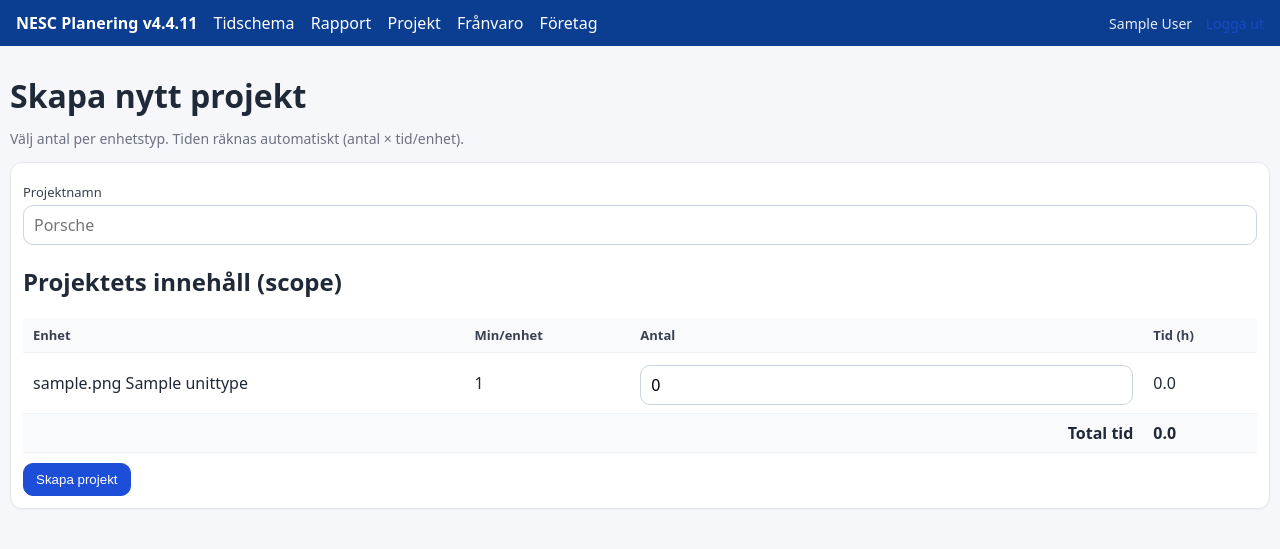
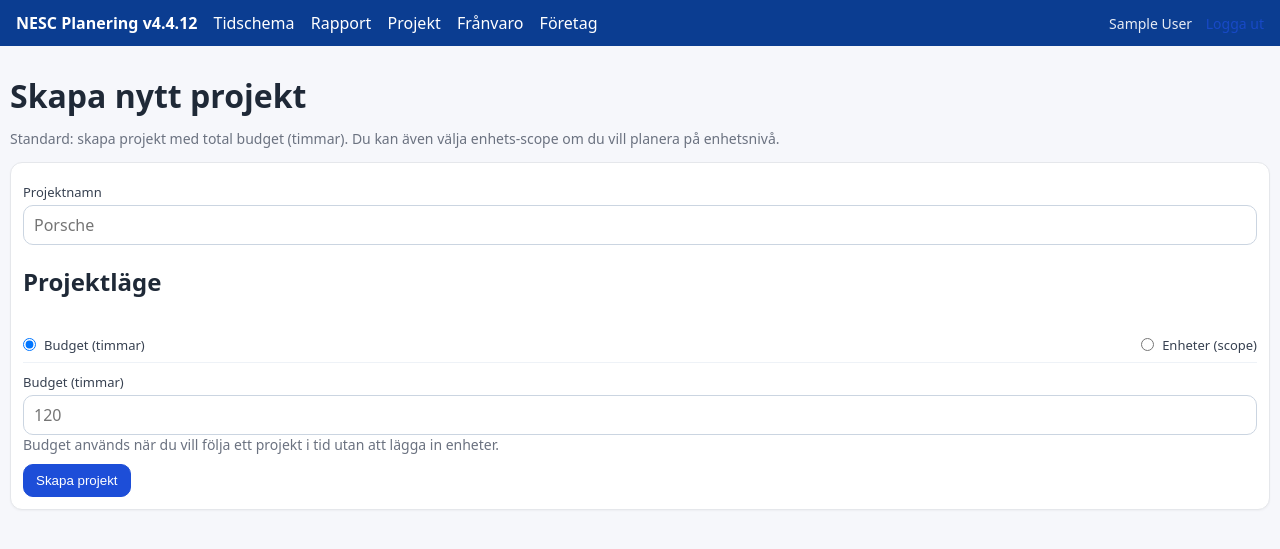
Before and after one commit to NescAdmin/nesc-planering, a FastAPI app: page /projects/new in a window 1280 px wide. Shown: the top 549 px of the page. Run offline with FastAPI, Linux system fonts and the light colour scheme; the visitor is signed in with stand-in values (Sample User, id 1); tables that the repository leaves empty hold one stand-in row (values such as "Sample post").

Commit message:
Add files via upload

```diff
--- a/planner_mvp/app/db.py
+++ b/planner_mvp/app/db.py
@@ -59,6 +59,10 @@ def init_db() -> None:
 
                 # Project
                 conn.execute(text("ALTER TABLE IF EXISTS project ADD COLUMN IF NOT EXISTS status VARCHAR DEFAULT 'active'"))
+                conn.execute(text("ALTER TABLE IF EXISTS project ADD COLUMN IF NOT EXISTS budget_minutes INTEGER DEFAULT 0"))
+
+                # Company name must be unique (case-insensitive)
+                conn.execute(text("CREATE UNIQUE INDEX IF NOT EXISTS ux_company_name_lower ON company (lower(name))"))
 
                 # WorkItem
                 conn.execute(text("ALTER TABLE IF EXISTS workitem ADD COLUMN IF NOT EXISTS deadline TIMESTAMP"))
--- a/planner_mvp/app/main.py
+++ b/planner_mvp/app/main.py
@@ -28,7 +28,7 @@ from .models import (
 )
 
 APP_NAME = "NESC Planering"
-APP_VERSION = "v4.4.11"
+APP_VERSION = "v4.4.12"
 
 app = FastAPI(title=APP_NAME)
 app.mount("/static", StaticFiles(directory="app/static"), name="static")
@@ -340,6 +340,13 @@ def _week_start(d: date) -> date:
     return d - timedelta(days=d.weekday())
 
 
+def _week_bucket(d: date) -> Tuple[date, date]:
+    """Return (start,end) for the work-week bucket (Mon–Fri) containing d."""
+    s = _week_start(d)
+    e = s + timedelta(days=4)
+    return s, e
+
+
 def _month_start(d: date) -> date:
     return d.replace(day=1)
 
@@ -460,8 +467,11 @@ def _allocations_in_range(session, company_id: int, start: date, end: date) -> L
 
 
 def _project_totals(session, project_id: int) -> int:
+    p = session.get(Project, int(project_id))
+    if p is not None and int(getattr(p, "budget_minutes", 0) or 0) > 0:
+        return int(getattr(p, "budget_minutes", 0) or 0)
     items = session.exec(select(WorkItem).where(WorkItem.project_id == project_id)).all()
-    return sum(i.total_minutes for i in items)
+    return sum(int(i.total_minutes or 0) for i in items)
 
 def _workday_minutes(person: Person) -> int:
     # Treat 08:00–17:00 as 8h/day by default (60 min lunch)
@@ -1260,6 +1270,8 @@ def _pick_color(n: int) -> str:
 def projects_new_post(
     request: Request,
     name: str = Form(...),
+    mode: str = Form("budget"),
+    budget_hours: str = Form(""),
     unit_type_ids: Optional[List[int]] = Form(None),
     quantities: Optional[List[int]] = Form(None),
 ):
@@ -1272,33 +1284,68 @@ def projects_new_post(
         existing_count = len(session.exec(select(Project).where(Project.company_id == company.id)).all())
         color = _pick_color(existing_count)
 
-        p = Project(company_id=company.id, name=name.strip(), color=color, owner_user_id=user.id)
+        mode = (mode or "budget").strip().lower()
+
+        # Budget-first workflow: if mode=budget, we store total budget hours (minutes) and do not create units.
+        budget_minutes = 0
+        if mode == "budget":
+            try:
+                bh = float(str(budget_hours or "").replace(",", ".").strip())
+            except Exception:
+                bh = 0.0
+            budget_minutes = int(round(max(0.0, bh) * 60))
+            if budget_minutes <= 0:
+                units = session.exec(select(UnitType).where(UnitType.company_id == company.id)).all()
+                return templates.TemplateResponse(
+                    "project_new.html",
+                    {
+                        "request": request,
+                        "active_user": user,
+                        "company": company,
+                        "units": units,
+                        "error": "Ange en budget (timmar) för projektet.",
+                        "prefill_name": name,
+                        "prefill_budget_hours": budget_hours,
+                        "prefill_mode": mode,
+                    },
+                    status_code=400,
+                )
+
+        p = Project(
+            company_id=company.id,
+            name=name.strip(),
+            color=color,
+            owner_user_id=user.id,
+            budget_minutes=budget_minutes,
+        )
         session.add(p)
         session.commit()
         session.refresh(p)
 
-        units = {u.id: u for u in session.exec(select(UnitType).where(UnitType.company_id == company.id)).all()}
-        unit_type_ids = unit_type_ids or []
-        quantities = quantities or []
-
-        for i, utid in enumerate(unit_type_ids):
-            qty = int(quantities[i]) if i < len(quantities) else 0
-            if qty <= 0:
-                continue
-            ut = units.get(int(utid))
-            if not ut:
-                continue
-            minutes_per = ut.default_minutes
-            total = qty * minutes_per
-            wi = WorkItem(
-                project_id=p.id,
-                unit_type_id=ut.id,
-                title=ut.name,
-                quantity=qty,
-                minutes_per_unit=minutes_per,
-                total_minutes=total,
-            )
-            session.add(wi)
+        # Units/scope mode (optional): create WorkItems from the unit catalog.
+        if mode != "budget":
+            units = {u.id: u for u in session.exec(select(UnitType).where(UnitType.company_id == company.id)).all()}
+            unit_type_ids = unit_type_ids or []
+            quantities = quantities or []
+
+            for i, utid in enumerate(unit_type_ids):
+                qty = int(quantities[i]) if i < len(quantities) else 0
+                if qty <= 0:
+                    continue
+                ut = units.get(int(utid))
+                if not ut:
+                    continue
+                minutes_per = ut.default_minutes
+                total = qty * minutes_per
+                wi = WorkItem(
+                    project_id=p.id,
+                    unit_type_id=ut.id,
+                    title=ut.name,
+                    quantity=qty,
+                    minutes_per_unit=minutes_per,
+                    total_minutes=total,
+                )
+                session.add(wi)
 
         session.commit()
         return RedirectResponse(f"/projects/{p.id}", status_code=302)
@@ -1322,6 +1369,9 @@ def project_set_status(
         if not p or p.company_id != company.id:
             raise HTTPException(404, "Project not found")
 
+        if int(getattr(p, "budget_minutes", 0) or 0) > 0:
+            return RedirectResponse(f"/projects/{p.id}?err=budget_mode_units", status_code=302)
+
         status = (status or "active").lower().strip()
         if status not in ("active", "closed"):
             raise HTTPException(400, "Invalid status")
@@ -1348,6 +1398,9 @@ def project_delete(
         p = session.get(Project, project_id)
         if not p or p.company_id != company.id:
             raise HTTPException(404, "Project not found")
+
+        if int(getattr(p, "budget_minutes", 0) or 0) > 0:
+            return RedirectResponse(f"/projects/{p.id}?err=budget_mode_units", status_code=302)
 
         # Cascade delete related rows
         wis = session.exec(select(WorkItem).where(WorkItem.project_id == p.id)).all()
@@ -1391,6 +1444,9 @@ def project_units_view(request: Request, project_id: int, view: str = "week", re
         project = session.get(Project, project_id)
         if not project or project.company_id != company.id:
             raise HTTPException(404, "Project not found")
+
+        if int(getattr(project, "budget_minutes", 0) or 0) > 0:
+            return RedirectResponse(f"/projects/{project.id}?err=budget_mode_units", status_code=302)
         ref_d = _parse_ref(ref)
         if view in ("day", "week"):
             ref_d = _week_start(ref_d)
@@ -1538,6 +1594,10 @@ async def api_unit_alloc_create(request: Request):
         if not project or project.company_id != company.id:
             raise HTTPException(404, "Project not found")
 
+        # Budget projects do not use unit planning
+        if int(getattr(project, "budget_minutes", 0) or 0) > 0:
+            raise HTTPException(400, "Projektet är i budgetläge och kan inte planeras med enheter")
+
         wi = session.get(WorkItem, int(work_item_id))
         if not wi or wi.project_id != project.id:
             raise HTTPException(404, "WorkItem not found")
@@ -1556,12 +1616,16 @@ async def api_unit_alloc_create(request: Request):
         if minutes is None or int(minutes) <= 0:
             raise HTTPException(400, "Missing or invalid minutes")
 
+        # Snap unit planning to a single work-week bucket (Mon–Fri)
+        sd_raw = date.fromisoformat(str(start_date))
+        sd, ed = _week_bucket(sd_raw)
+
         ua = UnitAllocation(
             project_id=project.id,
             work_item_id=wi.id,
             person_id=person.id,
-            start_date=date.fromisoformat(str(start_date)),
-            end_date=date.fromisoformat(str(end_date)),
+            start_date=sd,
+            end_date=ed,
             minutes=int(minutes),
         )
         session.add(ua)
@@ -1618,12 +1682,23 @@ async def api_unit_alloc_update(request: Request, ua_id: int):
         if not project or project.company_id != company.id:
             raise HTTPException(403, "Forbidden")
 
+        # Budget projects do not use unit planning
+        if int(getattr(project, "budget_minutes", 0) or 0) > 0:
+            raise HTTPException(400, "Projektet är i budgetläge och kan inte planeras med enheter")
+
         wi = session.get(WorkItem, ua.work_item_id)
 
+        # Snap dates to a single work-week bucket (Mon–Fri)
+        base_d = None
         if start_date:
-            ua.start_date = date.fromisoformat(str(start_date))
-        if end_date:
-            ua.end_date = date.fromisoformat(str(end_date))
+            base_d = date.fromisoformat(str(start_date))
+        elif end_date:
+            base_d = date.fromisoformat(str(end_date))
+        else:
+            base_d = ua.start_date
+        sd, ed = _week_bucket(base_d)
+        ua.start_date = sd
+        ua.end_date = ed
 
         # Normalize minutes
         if minutes is None:
@@ -1681,6 +1756,9 @@ def project_detail(request: Request, project_id: int):
         p = session.get(Project, project_id)
         if not p or p.company_id != company.id:
             raise HTTPException(404, "Project not found")
+
+        if int(getattr(p, "budget_minutes", 0) or 0) > 0:
+            return RedirectResponse(f"/projects/{p.id}?err=budget_mode_units", status_code=302)
 
         items = session.exec(select(WorkItem).where(WorkItem.project_id == p.id)).all()
         totals = _project_scope_planned(session, company.id, p.id)
@@ -1710,6 +1788,21 @@ def project_detail(request: Request, project_id: int):
                 cap = _capacity_hours_in_range(session, person, per["start"], per["end"])
                 cap_h += cap * (a.percent / 100.0)
             cap_rows.append({"label": per["label"], "hours": cap_h})
+
+        err = request.query_params.get("err", "")
+        msg = request.query_params.get("msg", "")
+        err_msg = ""
+        msg_txt = ""
+        if err == "budget_has_units":
+            err_msg = "Kan inte sätta budget när projektet har enheter. Ta bort alla enheter (och eventuell enhetsplanering) först."
+        elif err == "budget_mode_units":
+            err_msg = "Projektet är i budgetläge. Enheter/scope och enhetsplanering är avstängt för det här projektet."
+        elif err == "budget_invalid":
+            err_msg = "Ogiltig budget. Ange antal timmar (t.ex. 120)."
+        elif err == "budget_forbidden":
+            err_msg = "Du saknar behörighet att ändra budget."
+        if msg == "budget_updated":
+            msg_txt = "Budget uppdaterad."
 
         return templates.TemplateResponse(
             "project_detail.html",
@@ -1728,8 +1821,51 @@ def project_detail(request: Request, project_id: int):
                 "unit_types": unit_types,
                 "can_manage": _is_planner_or_admin(session, company, user),
                 "is_admin": _is_admin(session, company, user),
+                "err_msg": err_msg,
+                "msg": msg_txt,
             },
         )
+
+
+@app.post("/projects/{project_id}/budget")
+def project_set_budget(
+    request: Request,
+    project_id: int,
+    budget_hours: str = Form(""),
+):
+    """Set/update project budget (in hours). Block switching to budget if the project has unit scope."""
+    with get_session() as session:
+        user = _get_active_user(session, request)
+        company = _get_active_company(session, request)
+        if not company:
+            return RedirectResponse("/setup", status_code=302)
+        if not _is_planner_or_admin(session, company, user):
+            return RedirectResponse(f"/projects/{project_id}?err=budget_forbidden", status_code=302)
+
+        p = session.get(Project, int(project_id))
+        if not p or p.company_id != company.id:
+            raise HTTPException(404, "Project not found")
+
+        raw = str(budget_hours or "").replace(",", ".").strip()
+        if raw == "":
+            minutes = 0
+        else:
+            try:
+                minutes = int(round(max(0.0, float(raw)) * 60))
+            except Exception:
+                return RedirectResponse(f"/projects/{p.id}?err=budget_invalid", status_code=302)
+
+        # If switching into budget mode (minutes > 0), require that the project has no unit scope.
+        if minutes > 0:
+            has_units = session.exec(select(WorkItem).where(WorkItem.project_id == p.id)).first() is not None
+            has_unit_plan = session.exec(select(UnitAllocation).where(UnitAllocation.project_id == p.id)).first() is not None
+            if has_units or has_unit_plan:
+                return RedirectResponse(f"/projects/{p.id}?err=budget_has_units", status_code=302)
+
+        p.budget_minutes = minutes
+        session.add(p)
+        session.commit()
+        return RedirectResponse(f"/projects/{p.id}?msg=budget_updated", status_code=302)
 
 @app.post("/projects/{project_id}/workitems/add")
 def project_workitem_add(
@@ -1751,6 +1887,9 @@ def project_workitem_add(
         if not p or p.company_id != company.id:
             raise HTTPException(404, "Project not found")
 
+        if int(getattr(p, "budget_minutes", 0) or 0) > 0:
+            return RedirectResponse(f"/projects/{p.id}?err=budget_mode_units", status_code=302)
+
         ut = session.get(UnitType, int(unit_type_id))
         if not ut or ut.company_id != company.id:
             raise HTTPException(404, "UnitType not found")
@@ -1795,6 +1934,9 @@ def project_workitem_update(
         if not p or p.company_id != company.id:
             raise HTTPException(404, "Project not found")
 
+        if int(getattr(p, "budget_minutes", 0) or 0) > 0:
+            return RedirectResponse(f"/projects/{p.id}?err=budget_mode_units", status_code=302)
+
         wi = session.get(WorkItem, work_item_id)
         if not wi or wi.project_id != p.id:
             raise HTTPException(404, "WorkItem not found")
@@ -1824,6 +1966,9 @@ def project_workitem_delete(
         p = session.get(Project, project_id)
         if not p or p.company_id != company.id:
             raise HTTPException(404, "Project not found")
+
+        if int(getattr(p, "budget_minutes", 0) or 0) > 0:
+            return RedirectResponse(f"/projects/{p.id}?err=budget_mode_units", status_code=302)
 
         wi = session.get(WorkItem, work_item_id)
         if not wi or wi.project_id != p.id:
--- a/planner_mvp/app/models.py
+++ b/planner_mvp/app/models.py
@@ -57,6 +57,9 @@ class Project(SQLModel, table=True):
     color: str = "#4C78A8"
     owner_user_id: int
     status: str = "active"  # active|closed
+
+    # If > 0, project is in "budget" mode (no unit scope). Stored in minutes.
+    budget_minutes: int = 0
 
 
 
--- a/planner_mvp/app/templates/project_new.html
+++ b/planner_mvp/app/templates/project_new.html
@@ -11,14 +11,30 @@
   <div class="pagehead">
     <div>
       <h1>Skapa nytt projekt</h1>
-      <div class="muted">Välj antal per enhetstyp. Tiden räknas automatiskt (antal × tid/enhet).</div>
+      <div class="muted">Standard: skapa projekt med total budget (timmar). Du kan även välja enhets-scope om du vill planera på enhetsnivå.</div>
     </div>
   </div>
 
   <form method="post" action="/projects/new" class="card">
+    {% if error %}
+      <div class="alert danger" style="margin-bottom:10px;">{{error}}</div>
+    {% endif %}
     <label>Projektnamn</label>
-    <input name="name" placeholder="Porsche" required/>
+    <input name="name" placeholder="Porsche" required value="{{prefill_name or ''}}"/>
 
+    <h2>Projektläge</h2>
+    <div class="row" style="gap:16px; align-items:center;">
+      <label class="chk"><input type="radio" name="mode" value="budget" {% if (prefill_mode or 'budget')=='budget' %}checked{% endif %}/> Budget (timmar)</label>
+      <label class="chk"><input type="radio" name="mode" value="units" {% if (prefill_mode or '')=='units' %}checked{% endif %}/> Enheter (scope)</label>
+    </div>
+
+    <div id="budgetBox" style="margin-top:10px;">
+      <label>Budget (timmar)</label>
+      <input name="budget_hours" type="number" min="0" step="0.5" placeholder="120" value="{{prefill_budget_hours or ''}}"/>
+      <div class="muted">Budget används när du vill följa ett projekt i tid utan att lägga in enheter.</div>
+    </div>
+
+    <div id="unitsBox" style="margin-top:14px;">
     <h2>Projektets innehåll (scope)</h2>
     <table class="table">
       <thead><tr><th>Enhet</th><th>Min/enhet</th><th>Antal</th><th>Tid (h)</th></tr></thead>
@@ -39,6 +55,7 @@
         </tr>
       </tfoot>
     </table>
+    </div>
 
     <button class="btn primary" type="submit">Skapa projekt</button>
   </form>
@@ -46,6 +63,12 @@
 
 <script>
 (function(){
+  function updateMode(){
+    const mode = (document.querySelector('input[name="mode"]:checked')||{}).value || 'budget';
+    document.getElementById('budgetBox').style.display = (mode==='budget') ? 'block' : 'none';
+    document.getElementById('unitsBox').style.display = (mode==='units') ? 'block' : 'none';
+  }
+  document.querySelectorAll('input[name="mode"]').forEach(r => r.addEventListener('change', updateMode));
   function recalc(){
     let total = 0;
     document.querySelectorAll("tr").forEach(tr => {
@@ -62,6 +85,7 @@
   }
   document.querySelectorAll("input.qty").forEach(inp => inp.addEventListener("input", recalc));
   recalc();
+  updateMode();
 })();
 </script>
 </body>
```
Also changed, not shown: planner_mvp/app/templates/portfolio.html (+8 -2 lines), planner_mvp/app/templates/project_detail.html (+65 -3 lines), planner_mvp/app/templates/projects.html (+5 -2 lines).
